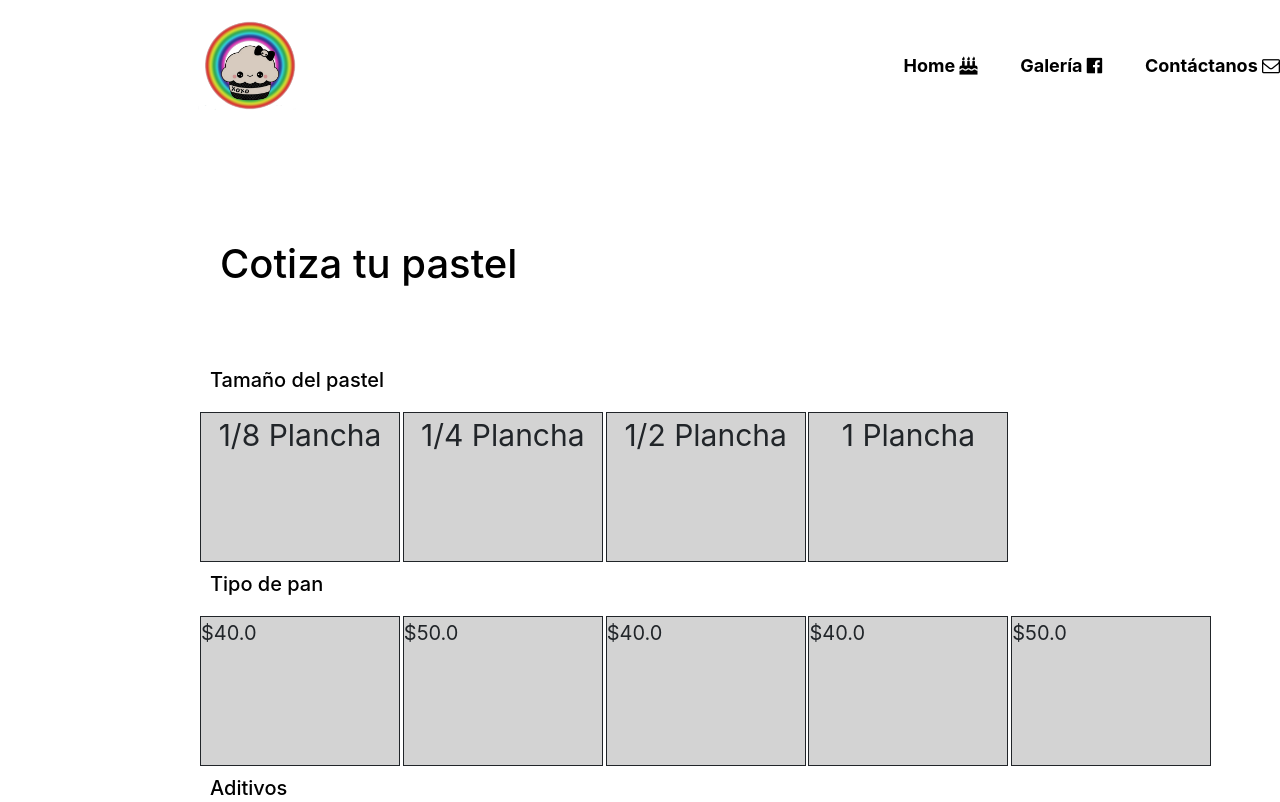
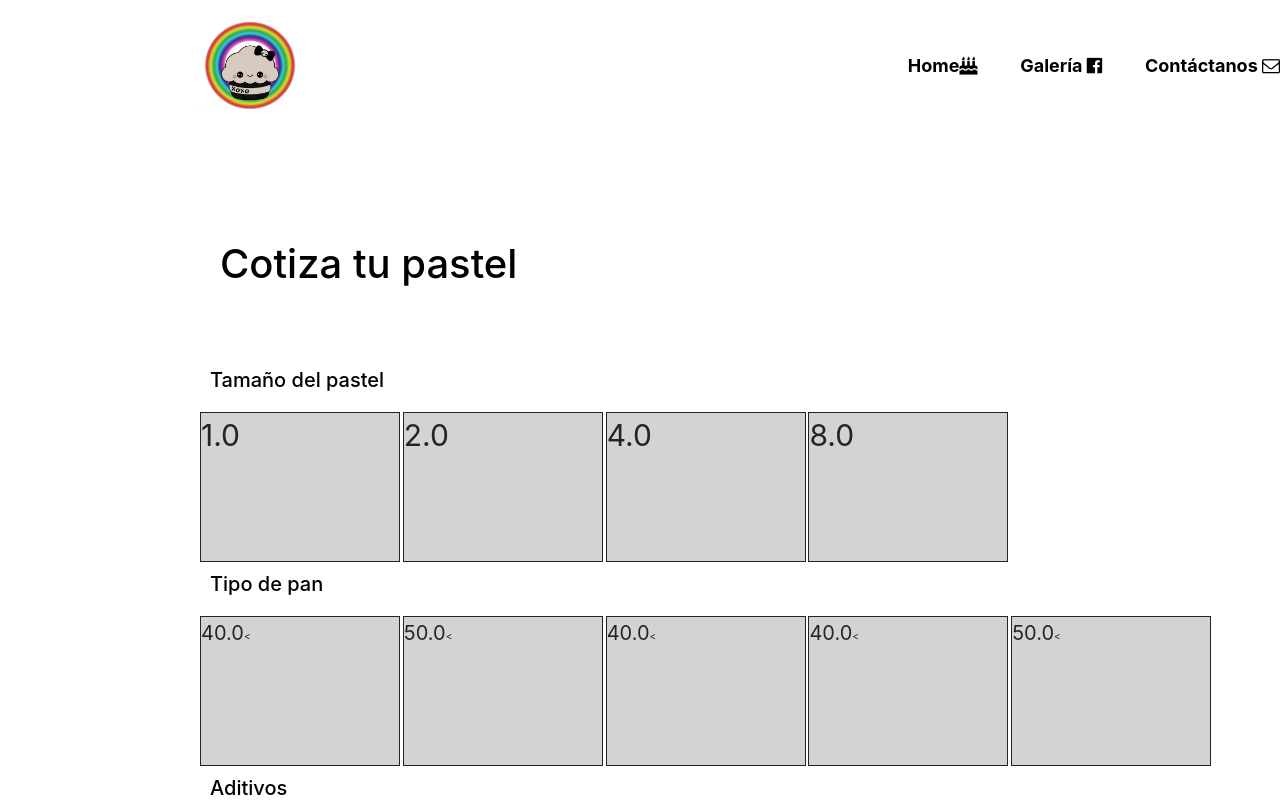
Before and after one commit to ErickCardiel/Cake_Price, a Django app: page /cotizaciones/ in a window 1280 px wide. Shown: the top 802 px of the page. Run offline with Django 3.2, Linux system fonts and the light colour scheme; data comes from the database, SQL or seed files in the repository; some libraries are stand-ins or nearby versions; some web fonts are replaced.

Commit message:
commit pendejo
re acomode una mamada que no servia.

```diff
--- a/frontend/static/css/cotizar.css
+++ b/frontend/static/css/cotizar.css
@@ -58,6 +58,7 @@ header{
   font-size: 90%;
   font-weight: bold;
 }
+
 
 .logo img{
   /*linear-gradient(rgba(0, 0, 0, 0.7),rgba(0, 0, 0, 0.7))*/
--- a/frontend/static/js/main.js
+++ b/frontend/static/js/main.js
@@ -1,4 +1,4 @@
-    var gastosAdicionales=5;
+  var gastosAdicionales=5;
 	var multiplicadorGanancia=2;
 	var multiplicadorTamano;
 	var total=0;
--- a/frontend/templates/cotizar.html
+++ b/frontend/templates/cotizar.html
@@ -32,11 +32,11 @@
         </div>
         <div class="container">
           <ul class="main-nav">
-            <li><a href="/#/">Home <i class="fa fa-birthday-cake"></i></a></li>
+            <li><a href="/#/">Home<i class="fa fa-birthday-cake"></i></a></li>
             <li><a href="https://www.facebook.com/pg/Postres-y-Manualidades-DC-1107812365899116/photos/?ref=page_internal">Galería <i class="fa fa-facebook-official"></i></a></li>
             <!-- <li><a href="/cotizaciones/">Cotización <i class="fa fa-money"></i></a></li> -->
             <li><a href="/contacto/">Contáctanos <i class="fa fa-envelope-o"></i></a></li>
-            <!-- <li><a href="/#faq/">FAQ <i class="fa fa-comments"></i></a></li> -->
+            <!-- <li><a href="#faq">FAQ <i class="fa fa-comments"></i></a></li> -->
           </ul>
         </div>
       </div>
@@ -51,18 +51,17 @@
 			<ul id="listaTamano">
                 <h2>Tamaño del pastel</h2>
                 {% for p in tamano %}
-                    <li class="text-center"style="background: lightgray" data-articulo ="tugfa"><span class="multiplicador">{{p.nombre}}</span></li>
+                    <li style="background: lightgray" data-articulo ="tugfa"><span class="multiplicador">{{p.multiplicador}}</span></li>
                 {% endfor %}
 			</ul>
 
 		</section>
 
-
 			<ul id="listaTipoPan">
                 <h2>Tipo de pan</h2>
                 {% for p in tipoPan %}
 		        <!-- <img src="{% static "{{  TipoPan.logo }}" %}"> -->
-                    <li style="background: lightgray" data-articulo ="tugfa"><span class="precio">${{p.precio}}</span><img src="{{ p.logo }}"></li>
+                    <li style="background: lightgray" data-articulo ="tugfa"><span class="precio">{{p.precio}}</span><<img src="{{ p.logo }}"></li>
                 {% endfor %}
 			</ul>
 
```
